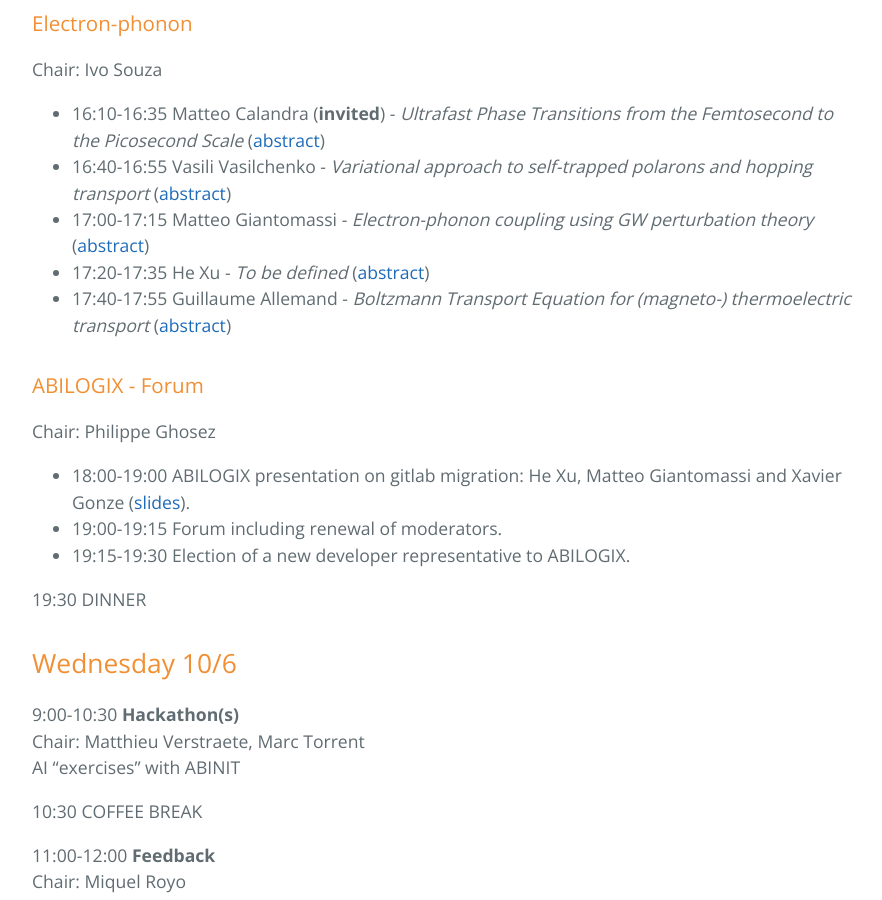
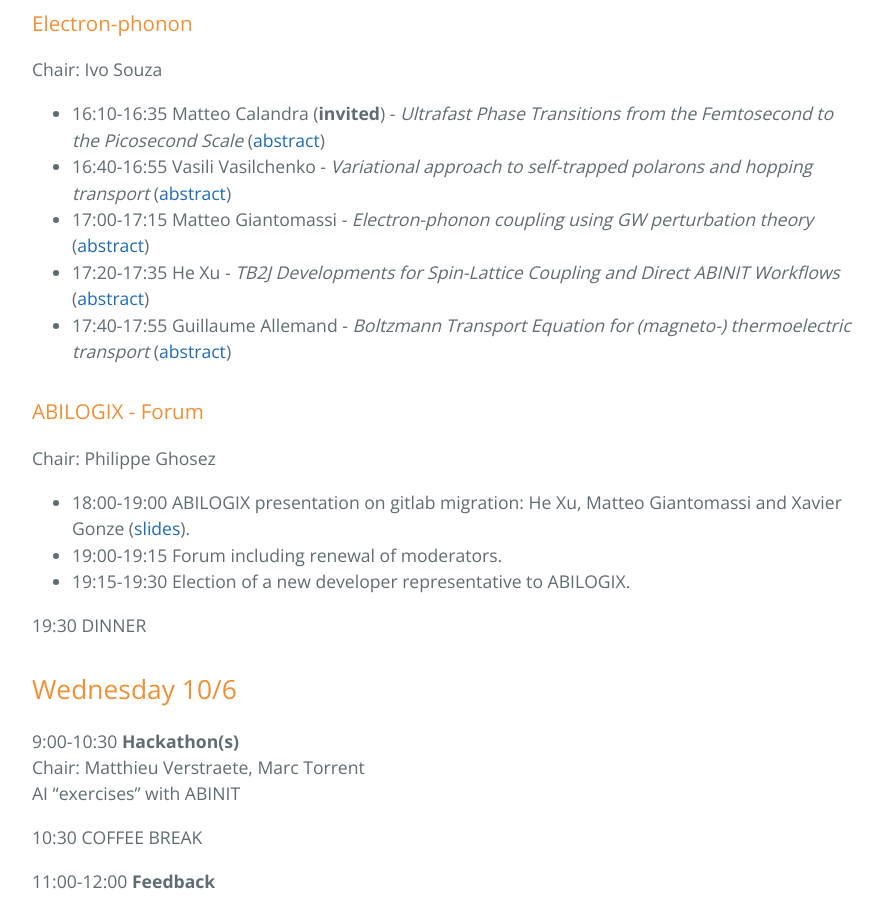
Before and after one commit to abinit/abidev2026, a Jekyll site: the page built from docs/program.md, in a window 1280 px wide and 900 px high, scrolled down 3021 px. Shown: the whole window, without its empty margins (192-1074 px from the left). Built offline with Jekyll 4.4.1, drawn with Linux system fonts in a browser that asks for light colours; the repository's description, which GitHub fills in, is left out.

Commit message:
Add He Xu title

```diff
--- a/docs/program.md
+++ b/docs/program.md
@@ -90,7 +90,7 @@ Chair: Ivo Souza
 - 16:10-16:35 Matteo Calandra (**invited**) - _Ultrafast Phase Transitions from the Femtosecond to the Picosecond Scale_ ([abstract](abstracts.md#Buonaura))
 - 16:40-16:55 Vasili Vasilchenko - _Variational approach to self-trapped polarons and hopping transport_ ([abstract](abstracts.md#Vasilchenko))
 - 17:00-17:15 Matteo Giantomassi - _Electron-phonon coupling using GW perturbation theory_ ([abstract](abstracts.md#Giantomassi))
-- 17:20-17:35 He Xu - _To be defined_ ([abstract](abstracts.md#He))
+- 17:20-17:35 He Xu - _TB2J Developments for Spin-Lattice Coupling and Direct ABINIT Workflows_ ([abstract](abstracts.md#He))
 - 17:40-17:55 Guillaume Allemand - _Boltzmann Transport Equation for (magneto-) thermoelectric transport_ ([abstract](abstracts.md#Allemand))
 
 ### ABILOGIX - Forum
```
